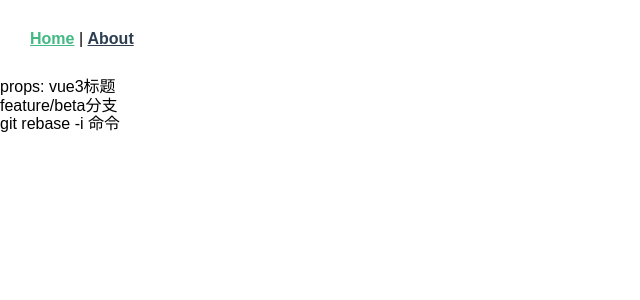
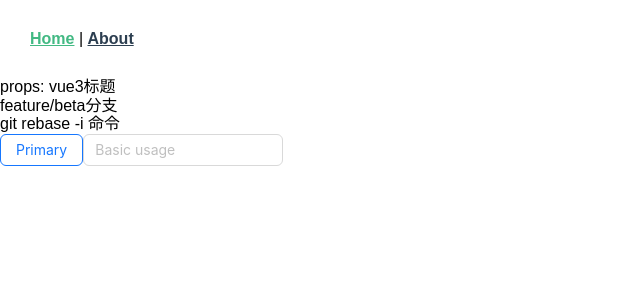
Before and after one commit to lienshu/ts-demo, a Vue app: page / in a window 1280 px wide. Shown: the top 300 px of the page, without its empty margins (0-640 px from the left). Built offline with nearby package versions, Linux system fonts and the light colour scheme.

Commit message:
fix: v-model -- :value&2input

```diff
--- a/src/views/AboutView.vue
+++ b/src/views/AboutView.vue
@@ -70,9 +70,8 @@ const convertToPinyin = (text = "", mode = "normal") => {
 const a = ref<{name: string, address: string}>({name: '张三', address: '北京'})
 
 const pressEnter = () => {
-  const {username} = formState.value
+  const {username=''} = formState.value
   formState.value = { ...formState.value, en_username: convertToPinyin(username) }
-  // console.log({...})
   console.log(formState.value, 'formState.value')
   console.log(formState.value.username, formState.value.en_username)
 
--- /dev/null
+++ b/src/views/Home/$event-emit.vue
@@ -0,0 +1,26 @@
+<template>
+  <div>
+    <a-button type="primary" ghost @click="pressEnter">Primary</a-button>
+    <a-input class="input" :value="value" @input="value = $event.target.value" placeholder="Basic usage" />
+  </div>
+</template>
+
+<script lang="ts" setup>
+import { ref, reactive } from 'vue'
+  const emit = defineEmits(['eventEmit'])
+  const pressEnter = () => {
+    emit('eventEmit', '子组件')
+  }
+  const value = ref<string>('')
+  const onInput = (e: any) => {
+    // console.log(val,'val')
+    console.log(e.target.value, 'e')
+    value.value = e.target.value
+  }
+</script>
+
+<style scoped>
+.input {
+  width: 200px;
+}
+</style>
--- a/src/views/HomeView.vue
+++ b/src/views/HomeView.vue
@@ -1,17 +1,19 @@
 <template>
   <div class="home">
     <HelloWorld :title-message="title" />
+    <EventEmit @eventEmit="onEventEmit" />
   </div>
 </template>
 
 <script lang="ts">
 import { defineComponent, ref, reactive, onMounted } from "vue";
 import HelloWorld from "@/components/HelloWorld.vue"; // @ is an alias to /src
+import EventEmit from "./Home/$event-emit.vue"
 
 export default defineComponent({
   name: "HomeView",
   components: {
-    HelloWorld,
+    HelloWorld,EventEmit
   },
   setup() {
     const title = ref<string>("vue3标题");
@@ -30,10 +32,13 @@ export default defineComponent({
     // console.log(map.get("count").value);
     console.log(obj.count); // 1
     console.log(obj.count === count.value); // true
+    const onEventEmit = (val: any, secVal: any) => {
+      console.log(val, secVal);
+    }
     onMounted(() => {
       document.title = 'vue3练习'
     })
-    return { title };
+    return { title, onEventEmit };
   },
 });
 </script>
```
